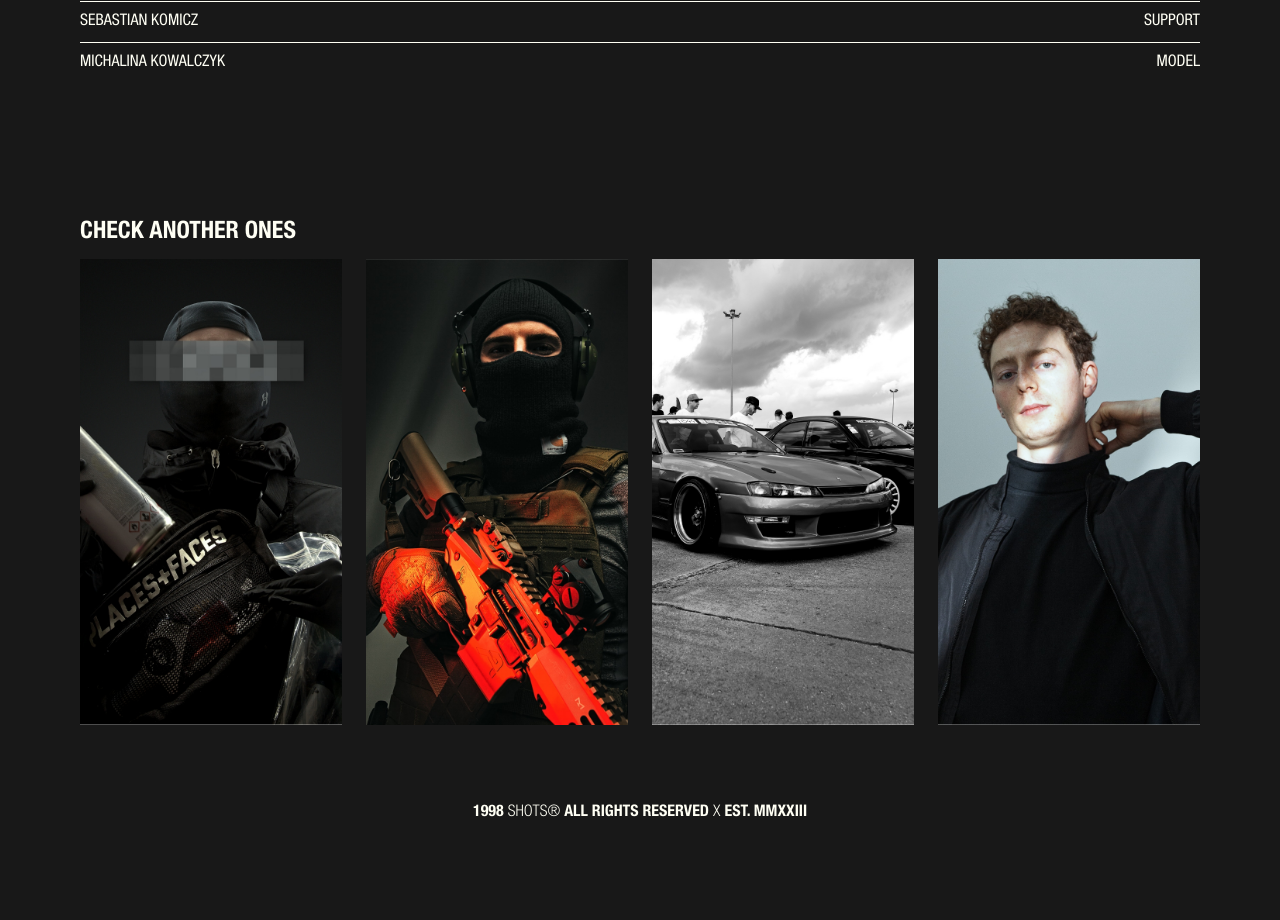
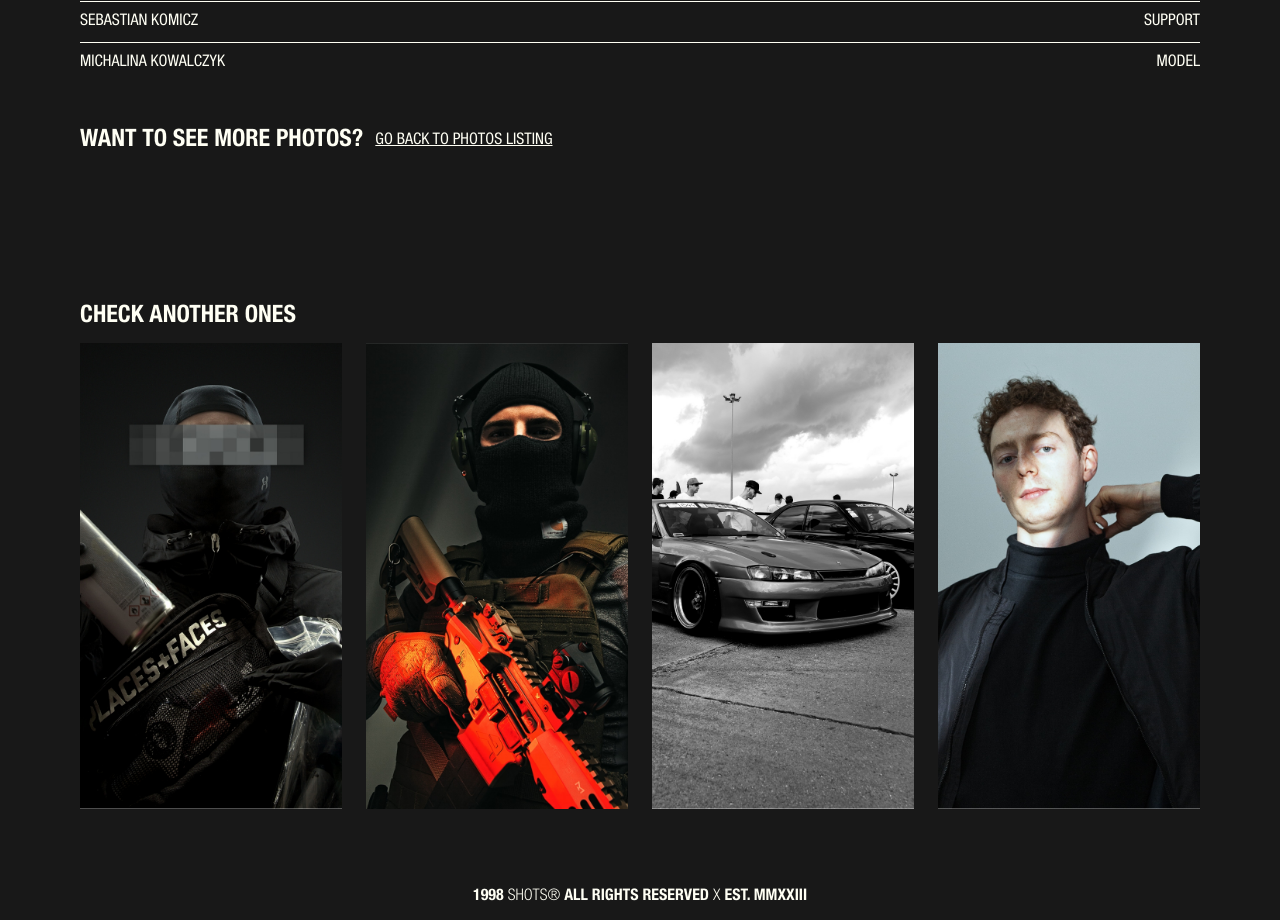
Before and after one commit to jasiek-k/1998-shots-page, a Next.js app: page /photos/bike-life in a window 1280 px wide. Shown: the part 6020-6940 px from the top of the page. Before the commit the page ends 6881 px from the top, so only its background shows below. Built offline with nearby package versions, Linux system fonts and the light colour scheme.

Commit message:
Credits section styling

```diff
--- a/src/app/photos/[slug]/CreditsSection.tsx
+++ b/src/app/photos/[slug]/CreditsSection.tsx
@@ -1,5 +1,7 @@
+import Link from "next/link";
 import { Fragment } from "react";
 
+import { links } from "@/app/config";
 import type { ISession } from "@/app/types";
 import Container from "@/components/Container";
 
@@ -14,7 +16,7 @@ const CreditsSection = ({ credits }: ICreditsSectionProps) => {
     index < credits.length - 1 || credits.length === 1;
 
   return (
-    <Container className="flex-col mt-14 md:mt-29 mb-20 md:mb-35">
+    <Container className="flex-col mt-29 mb-35">
       <h1 className="text-md md:text-md font-bold mb-4">CREATED BY</h1>
       {credits.map(({ name, role }, index) => (
         <Fragment key={index}>
@@ -27,6 +29,14 @@ const CreditsSection = ({ credits }: ICreditsSectionProps) => {
           )}
         </Fragment>
       ))}
+      <div className="mt-12 flex flex-col md:flex-row">
+        <h1 className="text-md font-bold uppercase">WANT TO SEE MORE PHOTOS?</h1>
+        <Link href={links.photos.href}>
+          <span className="text-sm uppercase underline md:ml-3 md:leading-photosLink">
+            GO BACK TO PHOTOS LISTING
+          </span>
+        </Link>
+      </div>
     </Container>
   );
 };
--- a/src/components/Header.tsx
+++ b/src/components/Header.tsx
@@ -14,7 +14,6 @@ import { instagramLink, links } from "@/app/config";
 const Header = () => {
   const pathname = usePathname();
   const isHomePath = pathname === "/";
-  // const { theme, setTheme } = useTheme();
 
   const [isOpen, setIsOpen] = useState<boolean>(false);
 
@@ -26,10 +25,6 @@ const Header = () => {
   const toggleIsOpen = useCallback(() => {
     setIsOpen(is => !is);
   }, []);
-
-  // const toggleTheme = useCallback(() => {
-  //   setTheme(theme => (theme === "light" ? "dark" : "light"));
-  // }, [setTheme]);
 
   const getLinks = useCallback(
     (onClick?: () => void) => {
--- a/tailwind.config.ts
+++ b/tailwind.config.ts
@@ -66,6 +66,7 @@ const config: Config = {
     extend: {
       lineHeight: {
         header: "1.25",
+        photosLink: "36px",
       },
       blur: {
         md: "10px",
```
